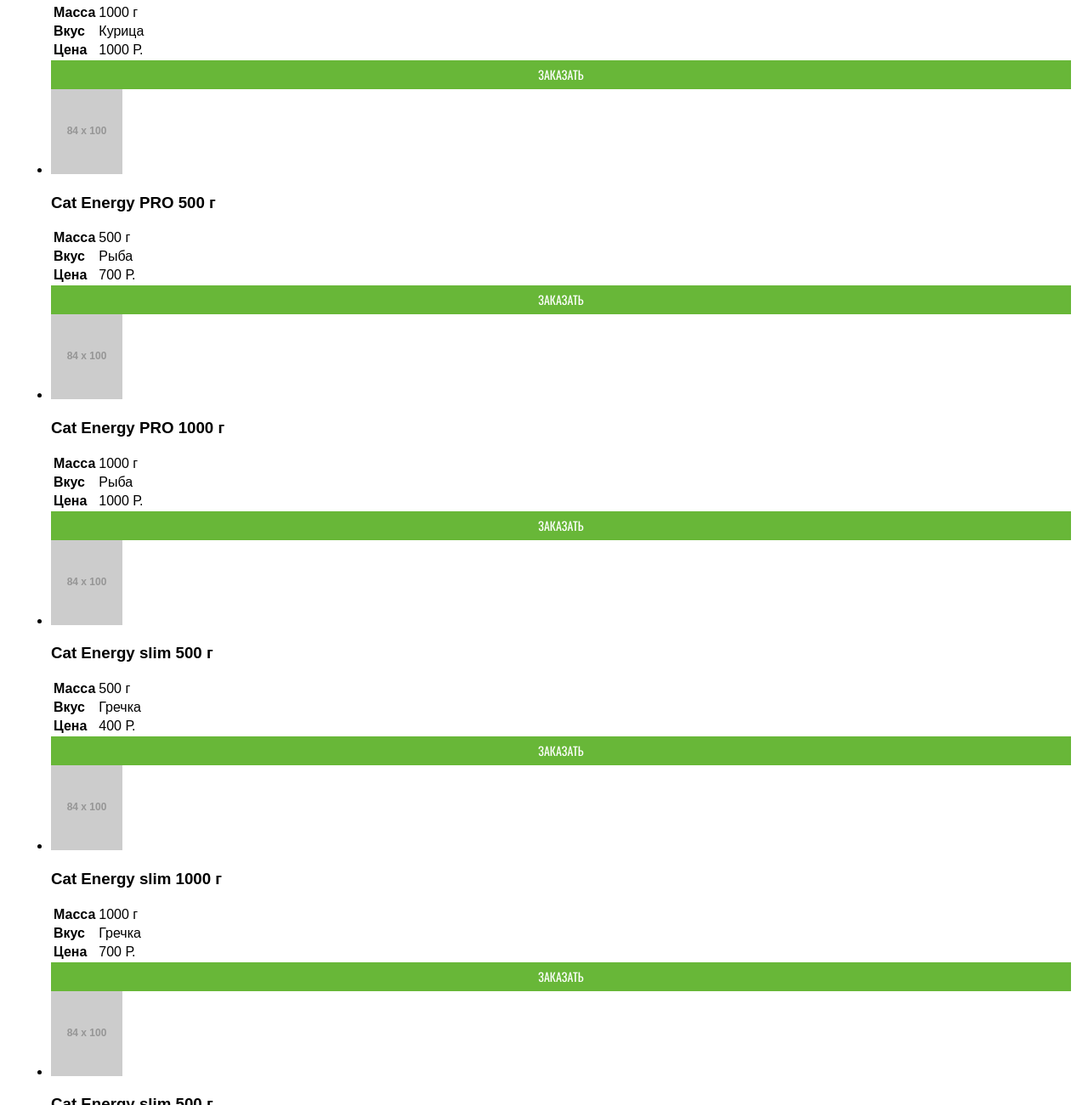
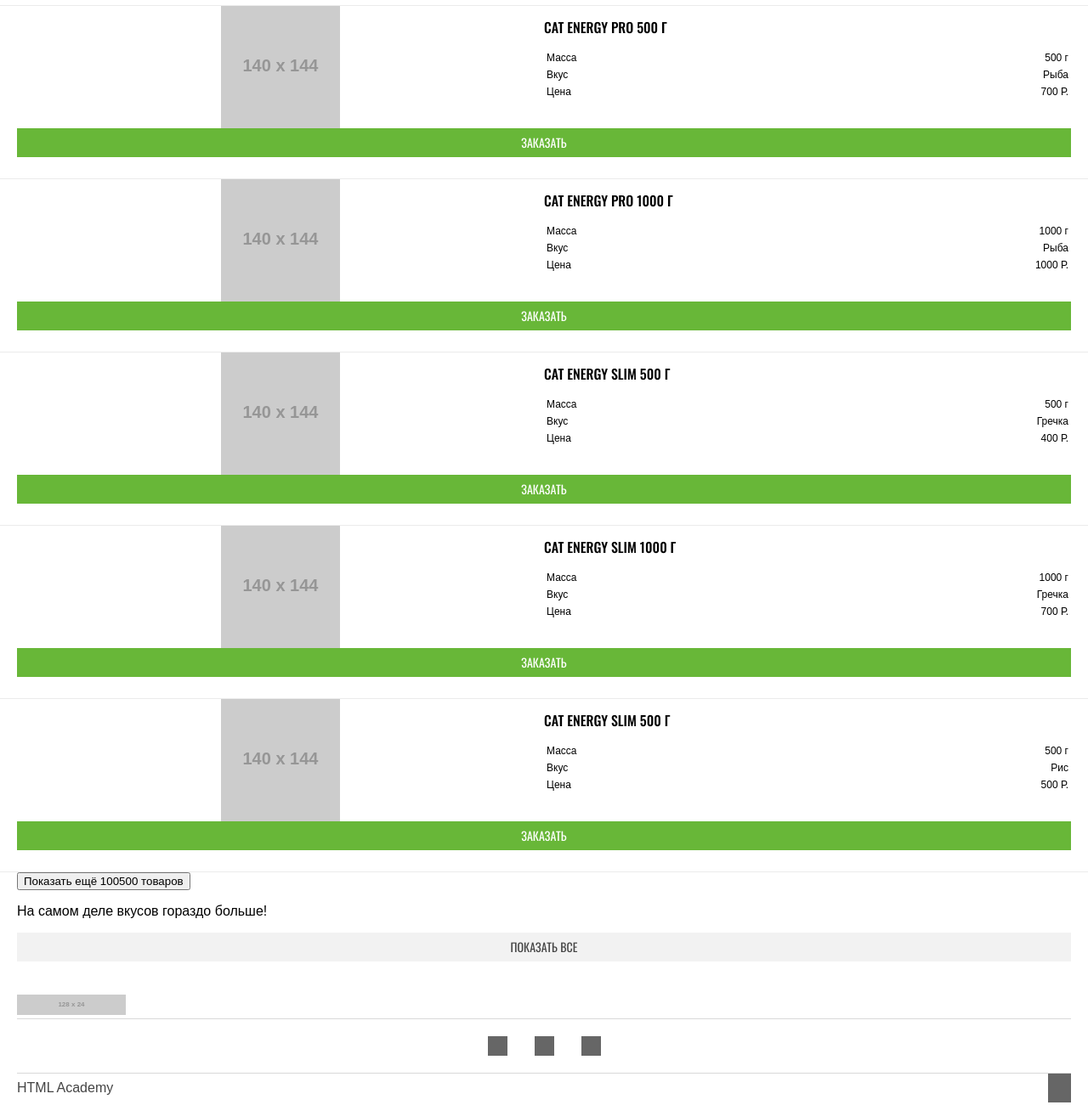
Before and after one commit to nikitasech/cat-energy, a website: page source/catalog.html in a window 1280 px wide. Shown: the part 757-2058 px from the top of the page at 85% size. Drawn offline with nearby package versions, Linux system fonts and the light colour scheme; files that its build step writes are made by us from their sources; placeholder pictures from the web are drawn by us.

Commit message:
Стилизовал блоки basic-goods и basic-good

```diff
--- a/source/catalog.html
+++ b/source/catalog.html
@@ -36,12 +36,15 @@
     <main>
       <h1 class="title container">Каталог продукции</h1>
 
-      <section class="basic-goods container">
+      <section class="basic-goods">
         <h2 class="visually-hidden">Основные товары</h2>
 
         <ul class="basic-goods__list">
           <li class="basic-goods__item basic-good">
-            <img class="basic-good__image" src="https://via.placeholder.com/84x100" alt="" width="84" height="100">
+            <div class="basic__good__image">
+              <img src="https://via.placeholder.com/140x144" alt="" width="140" height="144">
+            </div>
+            <div class="basic-good__info">
               <h3 class="basic-good__title">Cat Energy PRO 500 г</h3>
               <table class="basic-good__table">
                 <tr class="basic-good__table-row">
@@ -57,11 +60,15 @@
                   <td class="basic-good__table-cell">700 Р.</td>
                 </tr>
               </table>
+            </div>
             <a class="basic-good__button button" href="">Заказать</a>
           </li>
 
           <li class="basic-goods__item basic-good">
-            <img class="basic-good__image" src="https://via.placeholder.com/84x100" alt="" width="84" height="100">
+            <div class="basic__good__image">
+              <img src="https://via.placeholder.com/140x144" alt="" width="140" height="144">
+            </div>
+            <div class="basic-good__info">
               <h3 class="basic-good__title">Cat Energy PRO 1000 г</h3>
               <table class="basic-good__table">
                 <tr class="basic-good__table-row">
@@ -77,11 +84,15 @@
                   <td class="basic-good__table-cell">1000 Р.</td>
                 </tr>
               </table>
+            </div>
             <a class="basic-good__button button" href="">Заказать</a>
           </li>
 
           <li class="basic-goods__item basic-good">
-            <img class="basic-good__image" src="https://via.placeholder.com/84x100" alt="" width="84" height="100">
+            <div class="basic__good__image">
+              <img src="https://via.placeholder.com/140x144" alt="" width="140" height="144">
+            </div>
+            <div class="basic-good__info">
               <h3 class="basic-good__title">Cat Energy PRO 500 г</h3>
               <table class="basic-good__table">
                 <tr class="basic-good__table-row">
@@ -97,11 +108,15 @@
                   <td class="basic-good__table-cell">700 Р.</td>
                 </tr>
               </table>
+            </div>
             <a class="basic-good__button button" href="">Заказать</a>
           </li>
 
           <li class="basic-goods__item basic-good">
-            <img class="basic-good__image" src="https://via.placeholder.com/84x100" alt="" width="84" height="100">
+            <div class="basic__good__image">
+              <img src="https://via.placeholder.com/140x144" alt="" width="140" height="144">
+            </div>
+            <div class="basic-good__info">
               <h3 class="basic-good__title">Cat Energy PRO 1000 г</h3>
               <table class="basic-good__table">
                 <tr class="basic-good__table-row">
@@ -117,11 +132,15 @@
                   <td class="basic-good__table-cell">1000 Р.</td>
                 </tr>
               </table>
+            </div>
             <a class="basic-good__button button" href="">Заказать</a>
           </li>
 
           <li class="basic-goods__item basic-good">
-            <img class="basic-good__image" src="https://via.placeholder.com/84x100" alt="" width="84" height="100">
+            <div class="basic__good__image">
+              <img src="https://via.placeholder.com/140x144" alt="" width="140" height="144">
+            </div>
+            <div class="basic-good__info">
               <h3 class="basic-good__title">Cat Energy slim 500 г</h3>
               <table class="basic-good__table">
                 <tr class="basic-good__table-row">
@@ -137,11 +156,15 @@
                   <td class="basic-good__table-cell">400 Р.</td>
                 </tr>
               </table>
+            </div>
             <a class="basic-good__button button" href="">Заказать</a>
           </li>
 
           <li class="basic-goods__item basic-good">
-            <img class="basic-good__image" src="https://via.placeholder.com/84x100" alt="" width="84" height="100">
+            <div class="basic__good__image">
+              <img src="https://via.placeholder.com/140x144" alt="" width="140" height="144">
+            </div>
+            <div class="basic-good__info">
               <h3 class="basic-good__title">Cat Energy slim 1000 г</h3>
               <table class="basic-good__table">
                 <tr class="basic-good__table-row">
@@ -157,11 +180,15 @@
                   <td class="basic-good__table-cell">700 Р.</td>
                 </tr>
               </table>
+            </div>
             <a class="basic-good__button button" href="">Заказать</a>
           </li>
 
           <li class="basic-goods__item basic-good">
-            <img class="basic-good__image" src="https://via.placeholder.com/84x100" alt="" width="84" height="100">
+            <div class="basic__good__image">
+              <img src="https://via.placeholder.com/140x144" alt="" width="140" height="144">
+            </div>
+            <div class="basic-good__info">
               <h3 class="basic-good__title">Cat Energy slim 500 г</h3>
               <table class="basic-good__table">
                 <tr class="basic-good__table-row">
@@ -177,6 +204,7 @@
                   <td class="basic-good__table-cell">500 Р.</td>
                 </tr>
               </table>
+            </div>
             <a class="basic-good__button button" href="">Заказать</a>
           </li>
         </ul>
--- /dev/null
+++ b/source/sass/blocks/basic-good.scss
@@ -0,0 +1,51 @@
+.basic-good {
+  display: grid;
+  padding-right: 20px;
+  padding-left: 20px;
+
+  grid-template-columns: 1fr 1fr;
+}
+
+.basic__good__image {
+  display: flex;
+  justify-content: center;
+  align-items: center;
+}
+
+.basic-good__info {
+  padding-top: 15px;
+}
+
+.basic-good__title {
+  margin-top: 0;
+  margin-bottom: 0;
+  margin-bottom: 15px;
+  padding-right: 35px;
+
+  font-weight: 500;
+  font-size: 16px;
+  line-height: 20px;
+  font-family: "Oswald", "Arial", sans-serif;
+  text-transform: uppercase;
+}
+
+.basic-good__table {
+  width: 100%;
+
+  font-size: 12px;
+  line-height: 16px;
+}
+
+.basic-good__table-header {
+  font-weight: 500;
+}
+
+.basic-good__table-cell {
+  text-align: right;
+}
+
+.basic-good__button {
+  margin-bottom: 25px;
+
+  grid-column: 1 / 3;
+}
--- /dev/null
+++ b/source/sass/blocks/basic-goods.scss
@@ -0,0 +1,19 @@
+.basic-goods {
+  padding-top: 40px;
+}
+
+.basic-goods__list {
+  margin-top: 0;
+  margin-bottom: 0;
+  padding-left: 0;
+
+  list-style: none;
+}
+
+.basic-goods__item {
+  border-top: 1px solid #ebebeb;
+
+  &:last-child {
+    border-bottom: 1px solid #ebebeb;
+  }
+}
--- a/source/sass/style.scss
+++ b/source/sass/style.scss
@@ -13,10 +13,12 @@
 
 @import 'blocks/programm.scss';
 @import 'blocks/nav.scss';
+@import 'blocks/basic-good.scss';
 
 @import 'blocks/main-header.scss';
 @import 'blocks/main-footer.scss';
 @import 'blocks/preview.scss';
 @import 'blocks/programms.scss';
 @import 'blocks/explanation.scss';
+@import 'blocks/basic-goods.scss';
 // @import 'blocks/image-logo.scss';
```
Lines whose indentation alone changed are shown as unchanged.
